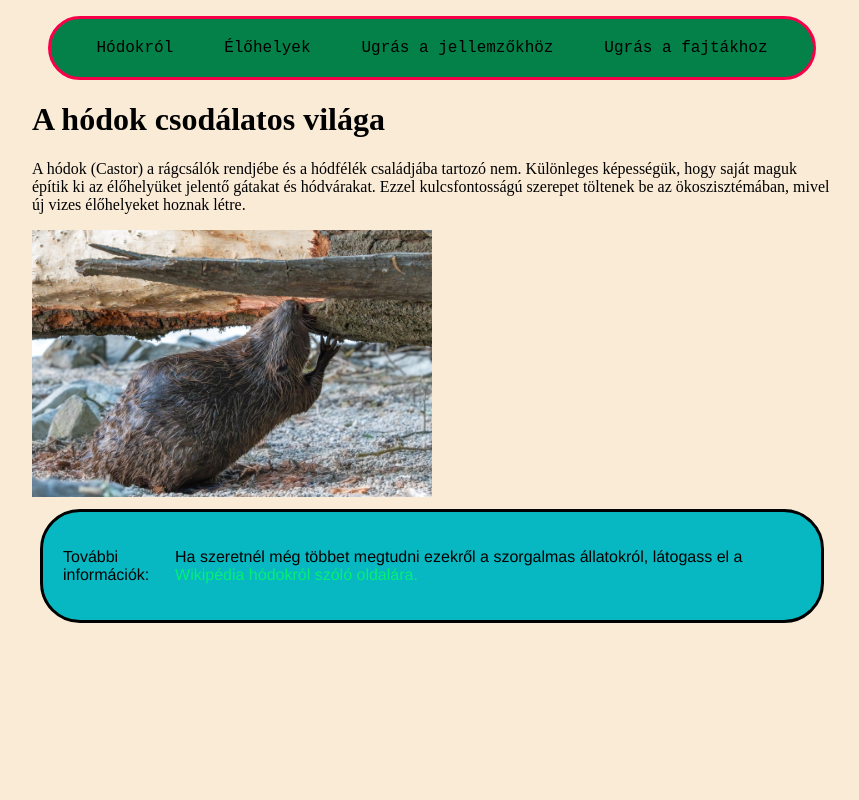
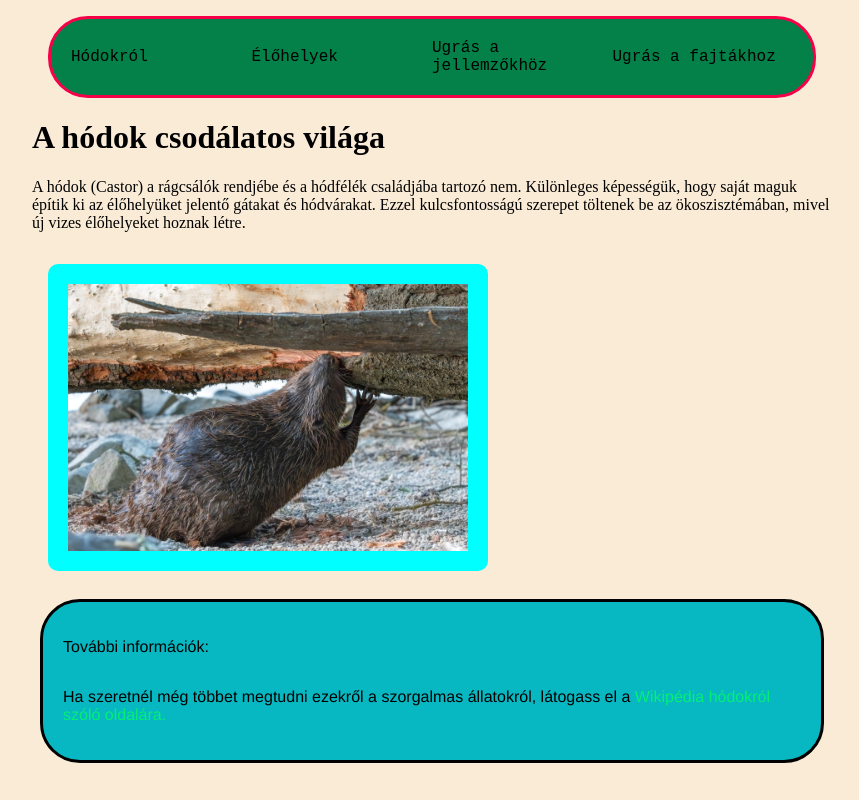
Before and after one commit to dikaz3/Hodok_csodalatos_vilaga, a plain HTML site: page index.html in a window 1280 px wide. Shown: the whole page, without its empty margins (208-1067 px from the left). Drawn offline with Linux system fonts and the light colour scheme.

Commit message:
szebbites

```diff
--- a/stilus.css
+++ b/stilus.css
@@ -4,14 +4,23 @@
   margin: auto;
   background-color: antiquewhite;
 }
+
 img {
   width: 400px;
+  padding: 20px;
+  justify-content: space-around;
+  border: 4px solid rgb(red, green, blue);
+  border-radius: 10px;
+  margin: 1rem;
+  background-color: aqua;
 }
+
 .menu {
   width: auto;
   padding: 20px;
   border-radius: 40px;
-  display: flex;
+  display: grid;
+  grid-template-columns: 1fr 1fr 1fr 1fr;
   justify-content: space-around;
   align-items: center;
   padding: 20px;
@@ -22,15 +31,17 @@
   font-family: "Courier New", Courier, monospace;
   color: black;
 }
+
 .menu a {
   text-decoration: none;
   color: black;
 }
+
 footer {
   width: auto;
   padding: 20px;
   border-radius: 40px;
-  display: flex;
+  display: grid;
   justify-content: space-around;
   align-items: center;
   padding: 20px;
@@ -41,20 +52,26 @@
   font-family: "Franklin Gothic Medium", "Arial Narrow", Arial, sans-serif;
   color: black;
 }
+
 footer a {
   text-decoration: none;
   color: rgb(3, 239, 117);
 }
+
 @media screen and (max-width: 600px) {
   .main {
     grid-template-columns: 1fr 1fr;
+
   }
+
   .menu,
   a {
     flex-direction: column;
   }
+
   body,
   p {
     font-size: 1.1em;
   }
+
 }
```
